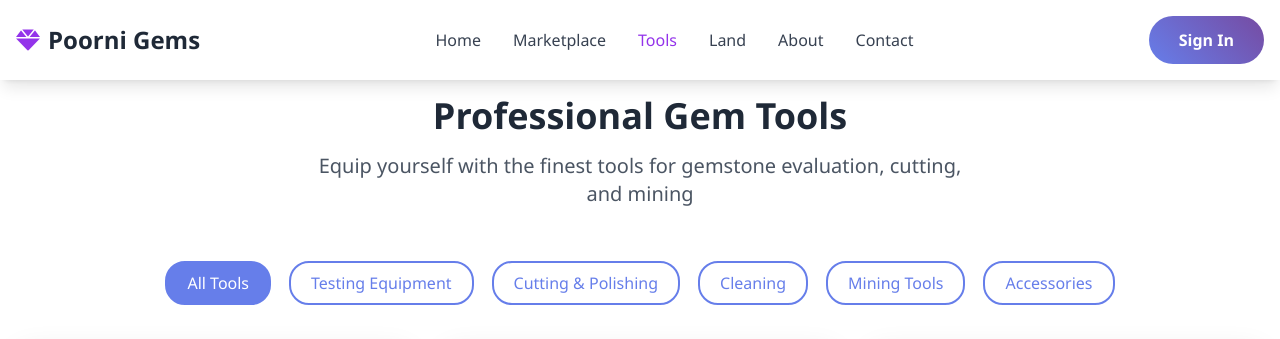
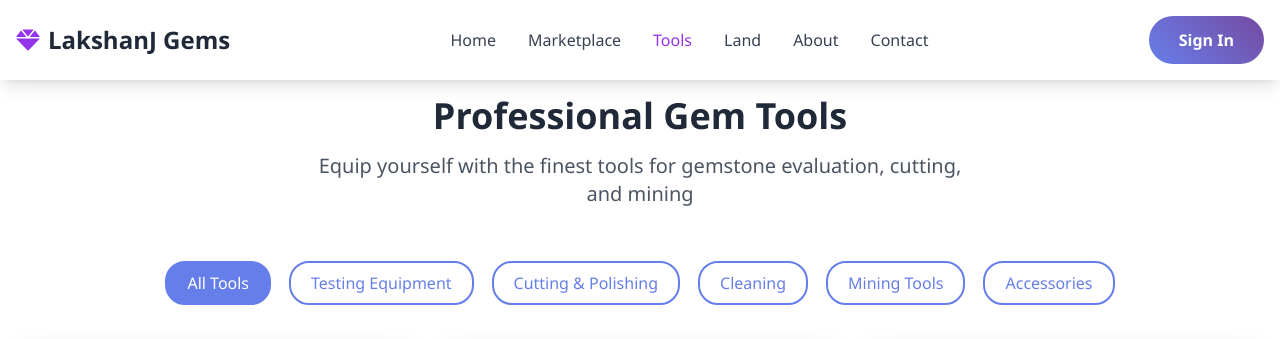
Before and after one commit to CodeX-Soul/poorniGems, a plain HTML site: page tools.html in a window 1280 px wide. Shown: the top 339 px of the page. Drawn offline with nearby package versions, Linux system fonts and the light colour scheme.

Commit message:
Update tools.html

```diff
--- a/tools.html
+++ b/tools.html
@@ -3,7 +3,7 @@
 <head>
     <meta charset="UTF-8">
     <meta name="viewport" content="width=device-width, initial-scale=1.0">
-    <title>Professional Gem Tools | Poorni Gems</title>
+    <title>Professional Gem Tools | LakshanJ Gems</title>
     <script src="https://cdn.tailwindcss.com"></script>
     <link href="https://cdnjs.cloudflare.com/ajax/libs/font-awesome/6.0.0/css/all.min.css" rel="stylesheet">
 
@@ -18,7 +18,7 @@
             <div class="flex justify-between items-center py-4">
                 <div class="flex items-center space-x-2">
                     <i class="fas fa-gem text-2xl text-purple-600"></i>
-                    <h1 class="text-2xl font-bold text-gray-800">Poorni Gems</h1>
+                    <h1 class="text-2xl font-bold text-gray-800">LakshanJ Gems</h1>
                 </div>
                 <div class="hidden md:flex space-x-8">
                     <a href="index.html" class="nav-link text-gray-700 hover:text-purple-600 font-medium">Home</a>
@@ -247,7 +247,7 @@
                 <div>
                     <div class="flex items-center space-x-2 mb-4">
                         <i class="fas fa-gem text-2xl text-purple-400"></i>
-                        <h3 class="text-xl font-bold">Poorni Gems</h3>
+                        <h3 class="text-xl font-bold">LakshanJ Gems</h3>
                     </div>
                     <p class="text-gray-400 mb-4">Your trusted partner in the world of precious gemstones, professional tools, and mining opportunities.</p>
                     <div class="flex space-x-4">
@@ -289,7 +289,7 @@
                 </div>
             </div>
             <div class="border-t border-gray-800 mt-8 pt-8 text-center">
-                <p class="text-gray-400">© 2024 Poorni Gems. All rights reserved. | Privacy Policy | Terms of Service</p>
+                <p class="text-gray-400">© 2026 LakshanJ Gems. All rights reserved. | Privacy Policy | Terms of Service</p>
             </div>
         </div>
         <!-- ... -->
```
